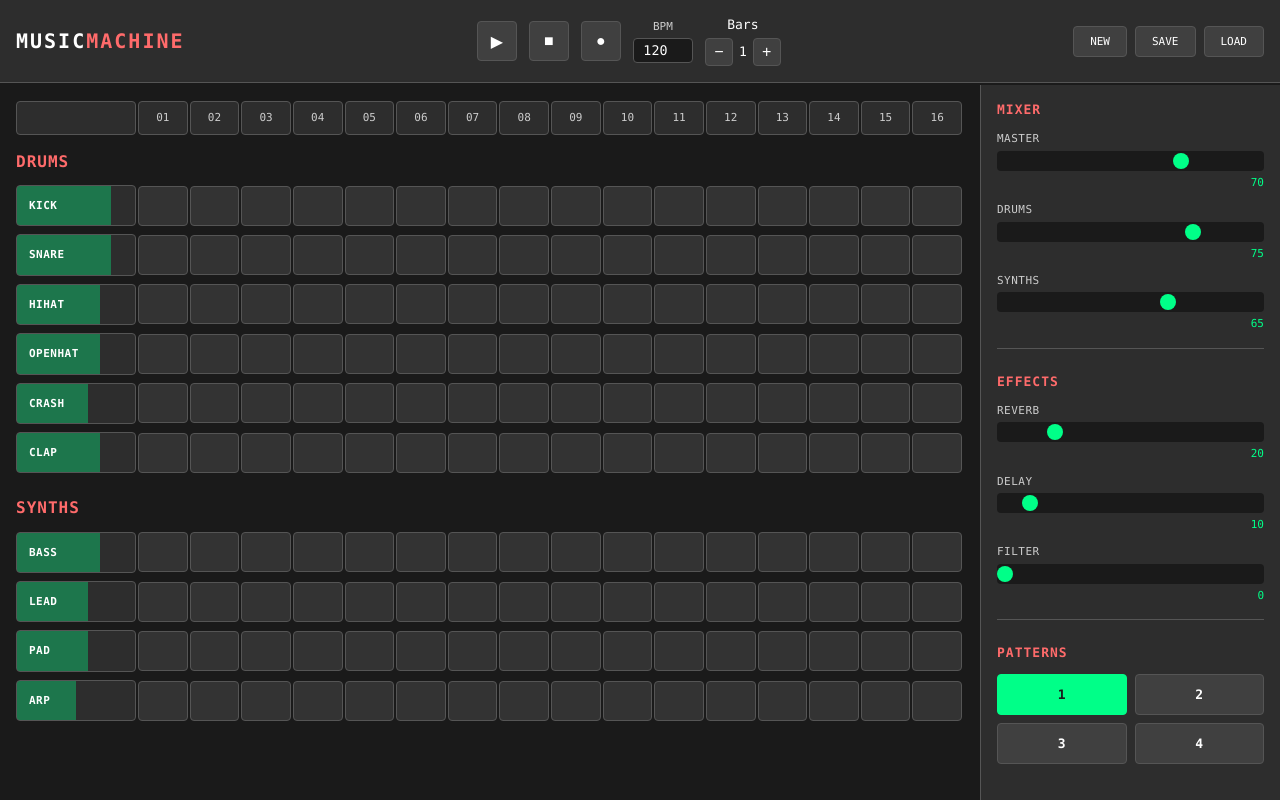
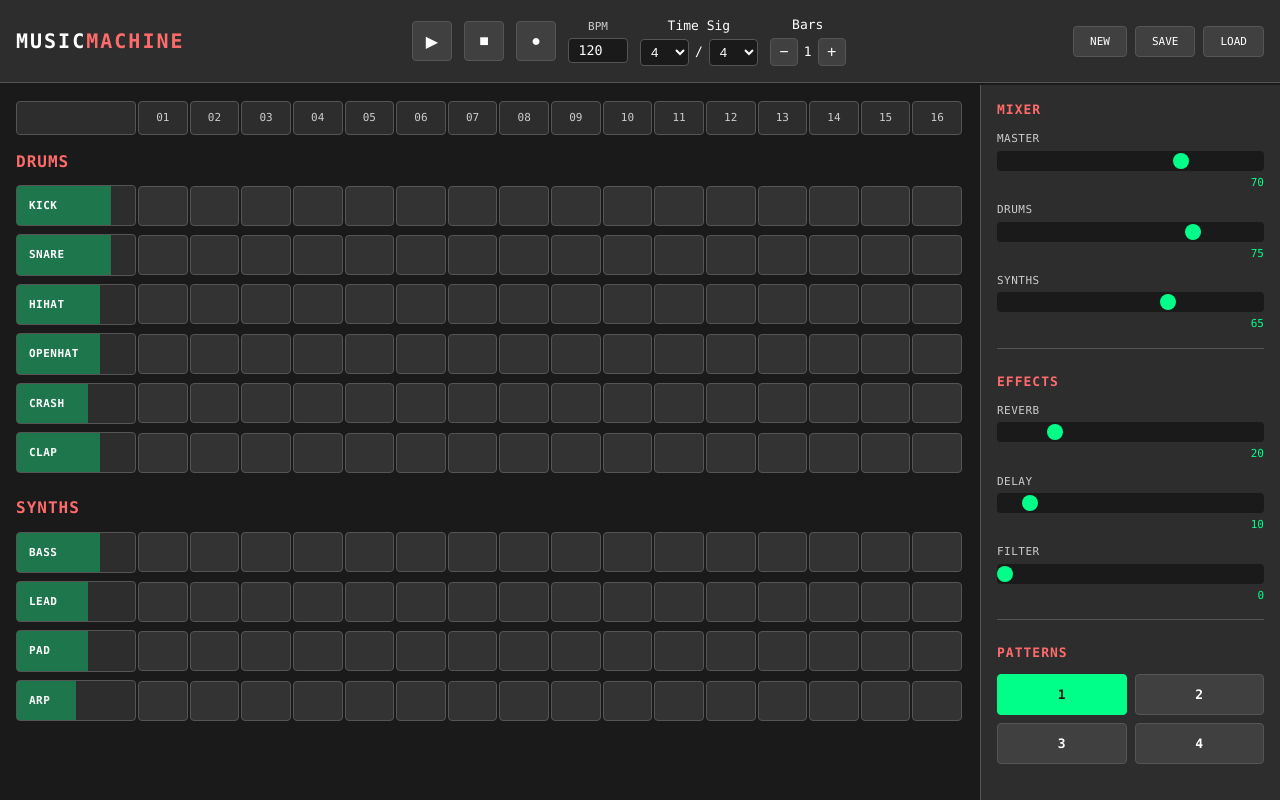
Before and after one commit to HyprPixl/music-machine, a Flask app: page / in a window 1280 px wide. Run offline with Flask 3, Linux system fonts and the light colour scheme.

Commit message:
feat: pattern-specific bars and global time signature selector
- Add Time Signature selector; compute steps-per-bar from TS (16th-note resolution)
- Bars are stored per pattern; +/− adjusts active pattern length in whole bars
- Switching patterns updates steps based on that pattern's bars and current TS
- Recompute and resize tracks/notes on TS or bar changes; keep UI aligned

```diff
--- a/static/css/style.css
+++ b/static/css/style.css
@@ -114,6 +114,25 @@
   flex-direction: column;
   align-items: center;
   gap: 4px;
+}
+
+.timesig-control {
+  display: flex;
+  flex-direction: column;
+  align-items: center;
+  gap: 4px;
+}
+.timesig-edit {
+  display: flex;
+  align-items: center;
+  gap: 6px;
+}
+.timesig-edit select {
+  background: var(--primary-bg);
+  color: var(--primary-text);
+  border: 1px solid var(--grid-border);
+  border-radius: var(--border-radius);
+  padding: 4px 6px;
 }
 
 .bars-edit {
--- a/static/js/sequencer.js
+++ b/static/js/sequencer.js
@@ -8,7 +8,8 @@
         this.isPlaying = false;
         this.currentStep = 0;
         this.bpm = 120;
-        this.steps = 16; // steps = 16 * bars
+        this.timeSignature = { num: 4, den: 4 }; // global time signature
+        this.steps = 16; // steps = stepsPerBar * bars
         this.stepInterval = null;
         this.currentSequenceId = null;
         // Internal note state for synth steps (MIDI numbers). Not persisted yet.
@@ -442,6 +443,18 @@
             minus.addEventListener('click', () => this.addBars(-1));
             plus.addEventListener('click', () => this.addBars(1));
         }
+        // Time signature controls
+        const tsNum = document.getElementById('timesig-num');
+        const tsDen = document.getElementById('timesig-den');
+        if (tsNum && tsDen) {
+            const onTsChange = () => {
+                this.timeSignature.num = parseInt(tsNum.value);
+                this.timeSignature.den = parseInt(tsDen.value);
+                this.applyTimeSignature();
+            };
+            tsNum.addEventListener('change', onTsChange);
+            tsDen.addEventListener('change', onTsChange);
+        }
         // Pattern buttons
         document.querySelectorAll('.pattern-btn').forEach(btn => {
             btn.addEventListener('click', () => {
@@ -661,11 +674,22 @@
         });
     }
 
-    // ---- Bars management ----
-    getBars() { return Math.max(1, Math.round(this.steps / 16)); }
+    // ---- Bars & Time Signature management ----
+    stepsPerBar() {
+        // Keep a 16th-note resolution grid: steps per bar = numerator * (16 / denominator)
+        return Math.max(1, Math.round(this.timeSignature.num * (16 / this.timeSignature.den)));
+    }
+    getBars() {
+        // Bars are pattern-specific
+        return this.patterns.store[this.patterns.active]?.bars || 1;
+    }
     setBars(bars) {
-        const clamped = Math.max(1, Math.min(8, bars)); // allow up to 8 bars for now
-        const newSteps = clamped * 16;
+        const clamped = Math.max(1, Math.min(16, bars)); // allow up to 16 bars for now
+        // Persist bars to active pattern
+        const pat = this.patterns.store[this.patterns.active];
+        if (!pat) return;
+        pat.bars = clamped;
+        const newSteps = clamped * this.stepsPerBar();
         if (newSteps === this.steps) return;
         this.steps = newSteps;
         this.sequence.steps = newSteps;
@@ -701,11 +725,18 @@
         if (el) el.textContent = String(this.getBars());
     }
 
+    applyTimeSignature() {
+        // Recompute steps based on current pattern bars and new TS
+        const bars = this.getBars();
+        this.setBars(bars); // setBars handles recompute + resize + render
+    }
+
     // ---- Pattern management ----
     createEmptyPattern() {
         const len = this.steps;
         const makeTrack = () => new Array(len).fill(false);
         return {
+            bars: 1,
             tracks: {
                 drums: { kick: makeTrack(), snare: makeTrack(), hihat: makeTrack(), openhat: makeTrack(), crash: makeTrack(), clap: makeTrack() },
                 synths: { bass: makeTrack(), lead: makeTrack(), pad: makeTrack(), arp: makeTrack() }
@@ -718,6 +749,7 @@
         const resize = (arr, L, fillVal=false) => arr.length < L ? arr.concat(new Array(L - arr.length).fill(fillVal)) : arr.slice(0, L);
         for (let i = 1; i <= 4; i++) {
             const p = this.patterns.store[i];
+            if (!p) continue;
             ['kick','snare','hihat','openhat','crash','clap'].forEach(n => p.tracks.drums[n] = resize(p.tracks.drums[n], len, false));
             ['bass','lead','pad','arp'].forEach(n => {
                 p.tracks.synths[n] = resize(p.tracks.synths[n], len, false);
@@ -732,13 +764,17 @@
         store.tracks = deepCopy(this.sequence.tracks);
         store.removed = deepCopy(this.sequence.removed);
         store.synthNotes = deepCopy(this.synthNotes);
+        store.bars = this.getBars();
     }
     applyPattern(i) {
         if (!this.patterns.store[i]) return;
         this.saveCurrentPattern();
         const deepCopy = (o) => JSON.parse(JSON.stringify(o));
         const p = this.patterns.store[i];
-        // Ensure sizes match current steps
+        // Ensure sizes match target steps based on this pattern's bars and current TS
+        const newSteps = (p.bars || 1) * this.stepsPerBar();
+        this.steps = newSteps;
+        this.sequence.steps = newSteps;
         this.resizePatternsTo(this.steps);
         this.sequence.tracks = deepCopy(p.tracks);
         this.sequence.removed = deepCopy(p.removed);
@@ -747,6 +783,8 @@
         // Re-render UI for new pattern
         this.renderTracks();
         this.updatePatternButtons();
+        this.updateBarsDisplay();
+        this.renderStepIndicators();
     }
     requestPattern(i) {
         if (i === this.patterns.active) return;
--- a/templates/index.html
+++ b/templates/index.html
@@ -20,6 +20,31 @@
                 <div class="bpm-control">
                     <label>BPM</label>
                     <input type="number" id="bpm-input" value="120" min="60" max="200">
+                </div>
+                <div class="timesig-control">
+                    <label>Time Sig</label>
+                    <div class="timesig-edit">
+                        <select id="timesig-num">
+                            <option>2</option>
+                            <option>3</option>
+                            <option selected>4</option>
+                            <option>5</option>
+                            <option>6</option>
+                            <option>7</option>
+                            <option>8</option>
+                            <option>9</option>
+                            <option>10</option>
+                            <option>11</option>
+                            <option>12</option>
+                        </select>
+                        <span>/</span>
+                        <select id="timesig-den">
+                            <option>2</option>
+                            <option selected>4</option>
+                            <option>8</option>
+                            <option>16</option>
+                        </select>
+                    </div>
                 </div>
                 <div class="bars-control">
                     <label>Bars</label>
```
